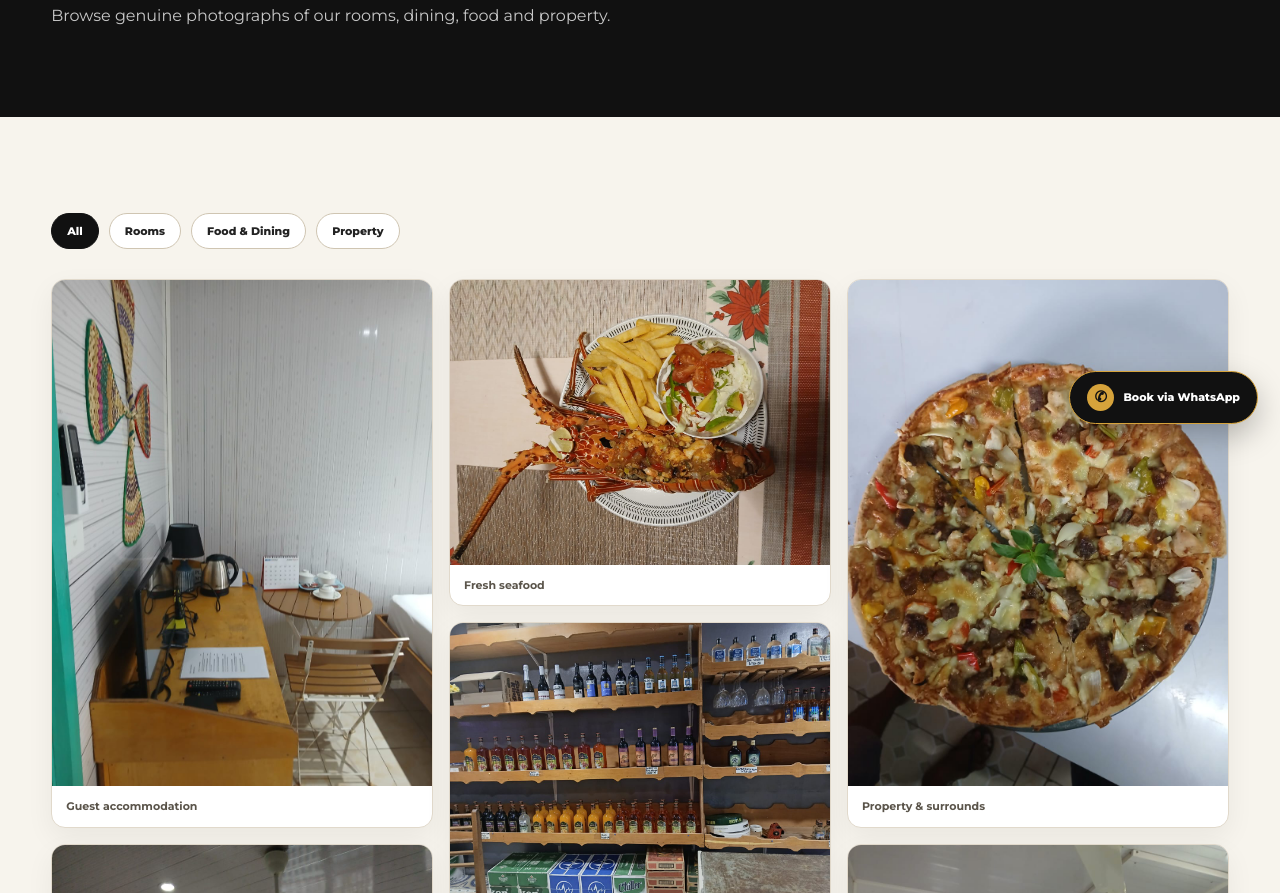
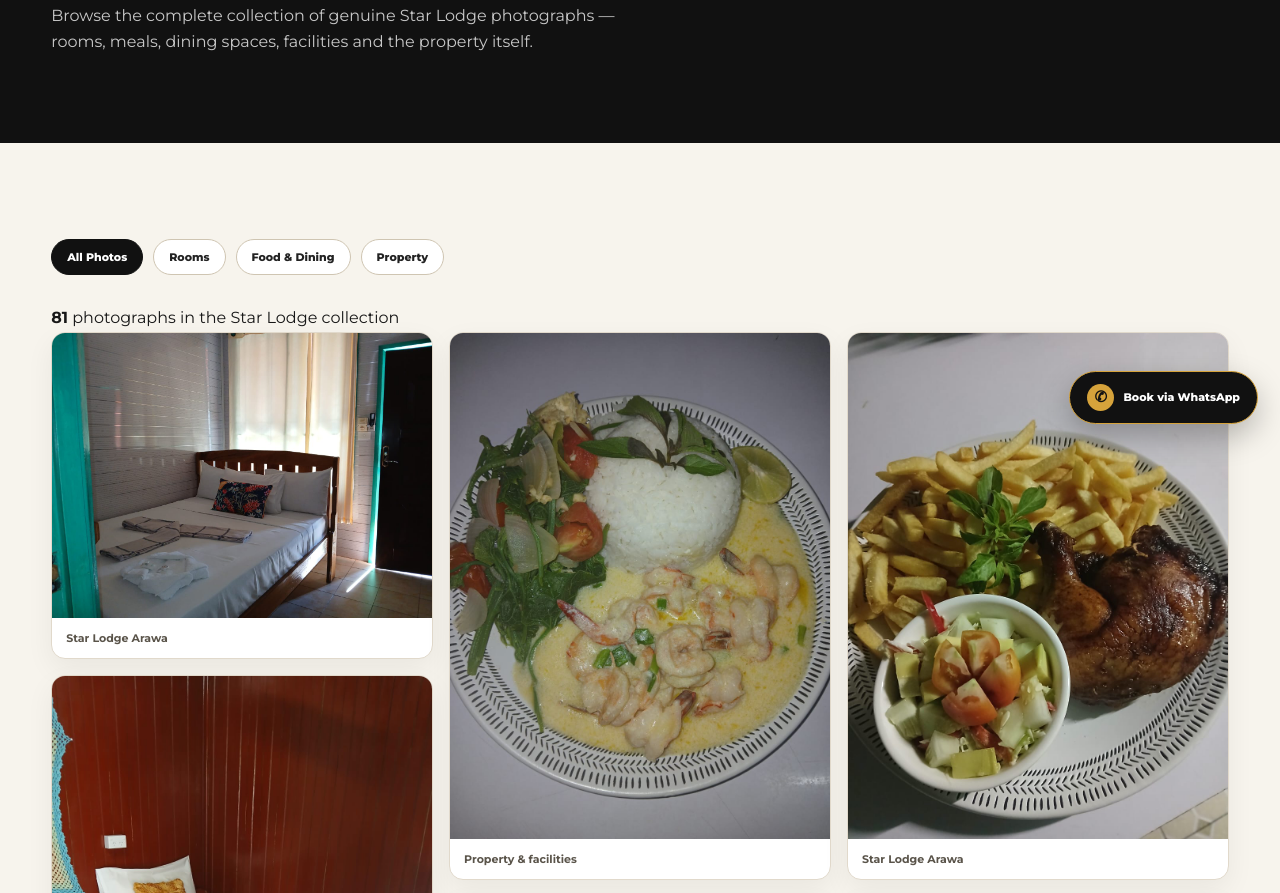
Before and after one commit to RandyTomun/star-lodge-arawa, a website: page gallery.html in a window 1280 px wide. Shown: the part 354-1247 px from the top of the page. Drawn offline with nearby package versions, Linux system fonts and the light colour scheme.

Commit message:
Include complete uploaded Star Lodge photo collection in gallery

```diff
--- a/gallery.html
+++ b/gallery.html
@@ -2,31 +2,42 @@
 <html lang="en">
 <head>
 <meta charset="UTF-8"><meta name="viewport" content="width=device-width,initial-scale=1.0">
-<meta name="description" content="Photo gallery of Star Lodge Arawa accommodation, dining, facilities and property in Bougainville.">
+<meta name="description" content="Complete photo gallery of Star Lodge Arawa accommodation, dining, facilities and property in Bougainville.">
 <title>Gallery | Star Lodge Arawa</title>
 <link rel="preconnect" href="https://fonts.googleapis.com"><link rel="preconnect" href="https://fonts.gstatic.com" crossorigin><link href="https://fonts.googleapis.com/css2?family=Montserrat:wght@400;500;600;700;800&family=Playfair+Display:wght@600;700&display=swap" rel="stylesheet"><link rel="stylesheet" href="styles.css"><link rel="stylesheet" href="gallery.css">
 </head><body>
 <header class="site-header"><div class="container nav-wrap"><a class="brand" href="index.html"><img class="brand-logo" src="public/images/star-lodge-logo.svg" alt="Star Lodge Arawa logo"></a><button class="menu-toggle" aria-label="Open menu" aria-expanded="false">☰</button><nav class="main-nav"><a href="index.html#about">About</a><a href="index.html#rooms">Rooms</a><a href="index.html#dining">Dining</a><a href="index.html#facilities">Facilities</a><a href="gallery.html">Gallery</a><a href="index.html#contact">Contact</a><a class="nav-cta" href="https://wa.me/67572835502">Book Now</a></nav></div></header>
 <main class="gallery-page">
-<section class="gallery-page-hero"><div class="container"><p class="section-kicker light">STAR LODGE • ARAWA</p><h1>Explore Star Lodge</h1><p>Browse genuine photographs of our rooms, dining, food and property.</p></div></section>
-<section class="section"><div class="container"><div class="gallery-filter" role="group" aria-label="Filter gallery"><button class="active" data-filter="all">All</button><button data-filter="rooms">Rooms</button><button data-filter="food">Food & Dining</button><button data-filter="property">Property</button></div>
-<div class="full-gallery">
-<figure data-category="rooms"><img src="public/images/gallery/WhatsApp Image 2026-08-11 at 8.01.43 PM (1).jpeg" alt="Star Lodge guest room" loading="lazy"><figcaption>Guest accommodation</figcaption></figure>
-<figure data-category="rooms"><img src="public/images/gallery/WhatsApp Image 2026-08-11 at 8.01.43 PM (2).jpeg" alt="Star Lodge room" loading="lazy"><figcaption>Comfortable rooms</figcaption></figure>
-<figure data-category="rooms"><img src="public/images/gallery/WhatsApp Image 2026-08-11 at 8.01.44 PM (1).jpeg" alt="Star Lodge room facilities" loading="lazy"><figcaption>Room facilities</figcaption></figure>
-<figure data-category="rooms"><img src="public/images/gallery/WhatsApp Image 2026-08-11 at 8.01.44 PM (2).jpeg" alt="Star Lodge accommodation" loading="lazy"><figcaption>Accommodation</figcaption></figure>
-<figure data-category="rooms"><img src="public/images/gallery/WhatsApp Image 2026-08-11 at 8.01.45 PM (1).jpeg" alt="Star Lodge room" loading="lazy"><figcaption>Room interiors</figcaption></figure>
-<figure data-category="food"><img src="public/images/gallery/WhatsApp Image 2026-08-11 at 8.01.50 PM.jpeg" alt="Seafood at Star Lodge" loading="lazy"><figcaption>Fresh seafood</figcaption></figure>
-<figure data-category="food"><img src="public/images/gallery/WhatsApp Image 2026-08-11 at 8.01.50 PM (2).jpeg" alt="Star Lodge bar" loading="lazy"><figcaption>Restaurant & bar</figcaption></figure>
-<figure data-category="food"><img src="public/images/gallery/WhatsApp Image 2026-08-11 at 8.01.51 PM.jpeg" alt="Evening dining at Star Lodge" loading="lazy"><figcaption>Evening dining</figcaption></figure>
-<figure data-category="food"><img src="public/images/gallery/WhatsApp Image 2026-08-11 at 8.01.47 PM (2).jpeg" alt="Star Lodge food" loading="lazy"><figcaption>Meals prepared on site</figcaption></figure>
-<figure data-category="property"><img src="public/images/gallery/WhatsApp Image 2026-08-11 at 8.01.33 PM (1).jpeg" alt="Star Lodge Arawa property" loading="lazy"><figcaption>Star Lodge Arawa</figcaption></figure>
-<figure data-category="property"><img src="public/images/gallery/WhatsApp Image 2026-08-11 at 8.01.31 PM (1).jpeg" alt="Star Lodge property" loading="lazy"><figcaption>Property & surrounds</figcaption></figure>
-<figure data-category="property"><img src="public/images/gallery/WhatsApp Image 2026-08-11 at 8.01.32 PM.jpeg" alt="Star Lodge property" loading="lazy"><figcaption>Lodge facilities</figcaption></figure>
-<figure data-category="property"><img src="public/images/gallery/WhatsApp Image 2026-08-11 at 8.01.34 PM.jpeg" alt="Star Lodge exterior" loading="lazy"><figcaption>Property view</figcaption></figure>
-<figure data-category="property"><img src="public/images/gallery/WhatsApp Image 2026-08-11 at 8.01.35 PM.jpeg" alt="Star Lodge Arawa" loading="lazy"><figcaption>Arawa accommodation</figcaption></figure>
-<figure data-category="property"><img src="public/images/gallery/WhatsApp Image 2026-08-11 at 8.01.38 PM (1).jpeg" alt="Star Lodge facilities" loading="lazy"><figcaption>Guest facilities</figcaption></figure>
-<figure data-category="property"><img src="public/images/gallery/WhatsApp Image 2026-08-11 at 8.01.41 PM.jpeg" alt="Star Lodge Arawa" loading="lazy"><figcaption>Star Lodge experience</figcaption></figure>
-</div></div></section>
+<section class="gallery-page-hero"><div class="container"><p class="section-kicker light">STAR LODGE • ARAWA</p><h1>Explore Star Lodge</h1><p>Browse the complete collection of genuine Star Lodge photographs — rooms, meals, dining spaces, facilities and the property itself.</p></div></section>
+<section class="section"><div class="container">
+<div class="gallery-filter" role="group" aria-label="Filter gallery"><button class="active" data-filter="all">All Photos</button><button data-filter="rooms">Rooms</button><button data-filter="food">Food & Dining</button><button data-filter="property">Property</button></div>
+<div class="gallery-count"><strong id="galleryCount">81</strong> photographs in the Star Lodge collection</div>
+<div class="full-gallery" id="fullGallery"></div>
+</div></section>
 <section class="gallery-booking"><div class="container"><p class="section-kicker light">READY TO STAY?</p><h2>Make Star Lodge your base in Arawa.</h2><a class="btn btn-primary" href="https://wa.me/67572835502">Check availability on WhatsApp</a></div></section>
-</main><footer class="site-footer"><div class="container footer-bottom">© <span id="year"></span> Star Lodge Arawa. All rights reserved.</div></footer><script src="script.js"></script><script>document.querySelectorAll('.gallery-filter button').forEach(b=>b.addEventListener('click',()=>{document.querySelectorAll('.gallery-filter button').forEach(x=>x.classList.remove('active'));b.classList.add('active');const f=b.dataset.filter;document.querySelectorAll('.full-gallery figure').forEach(x=>x.hidden=f!=='all'&&x.dataset.category!==f)}));</script></body></html>
+</main><footer class="site-footer"><div class="container footer-bottom">© <span id="year"></span> Star Lodge Arawa. All rights reserved.</div></footer>
+<script src="script.js"></script>
+<script>
+const variants={19:[1,0],20:[1,0],21:[1,0],22:[1,0],23:[1,0],24:[1,0],25:[1,2,0],26:[1,0],27:[1,0],28:[1,0],29:[1,2,0],30:[1,0],31:[1,2,0],32:[1,2,0],33:[1,2,0],34:[1,0],35:[1,2,0],36:[1,0],37:[1,2,0],38:[1,2,0],39:[1,2,0],40:[1,0],41:[1,2,0],42:[1,0],43:[1,2,0],44:[1,2,0],45:[1,2,0],46:[1,0],47:[1,2,0],48:[1,2,0],49:[1,0],50:[1,2,0],51:[0]};
+const rooms=new Set(['43-1','43-2','43-0','44-1','44-2','44-0','45-1','45-2','45-0','46-1','46-0']);
+const food=new Set(['47-2','48-0','48-1','48-2','49-0','49-1','50-0','50-1','50-2','51-0']);
+const property=new Set(['31-1','31-2','31-0','32-1','32-2','32-0','33-1','33-2','33-0','34-1','34-0','35-1','35-2','35-0','38-1','41-0']);
+const gallery=document.getElementById('fullGallery');
+let n=0;
+Object.entries(variants).forEach(([sec,items])=>items.forEach(v=>{
+ n++;
+ const key=`${sec}-${v}`;
+ const suffix=v===0?'':` (${v})`;
+ const src=`public/images/gallery/WhatsApp Image 2026-08-11 at 8.01.${sec} PM${suffix}.jpeg`;
+ let category='collection',caption='Star Lodge Arawa';
+ if(rooms.has(key)){category='rooms';caption='Guest accommodation';}
+ else if(food.has(key)){category='food';caption='Food, dining & bar';}
+ else if(property.has(key)){category='property';caption='Property & facilities';}
+ const f=document.createElement('figure');f.dataset.category=category;
+ f.innerHTML=`<img src="${src}" alt="${caption} — Star Lodge Arawa" loading="lazy"><figcaption>${caption}</figcaption>`;
+ gallery.appendChild(f);
+}));
+document.getElementById('galleryCount').textContent=n;
+const buttons=document.querySelectorAll('.gallery-filter button');
+buttons.forEach(b=>b.addEventListener('click',()=>{buttons.forEach(x=>x.classList.remove('active'));b.classList.add('active');const filter=b.dataset.filter;let visible=0;document.querySelectorAll('.full-gallery figure').forEach(x=>{const show=filter==='all'||x.dataset.category===filter;x.hidden=!show;if(show)visible++;});document.getElementById('galleryCount').textContent=visible;}));
+</script></body></html>
```
